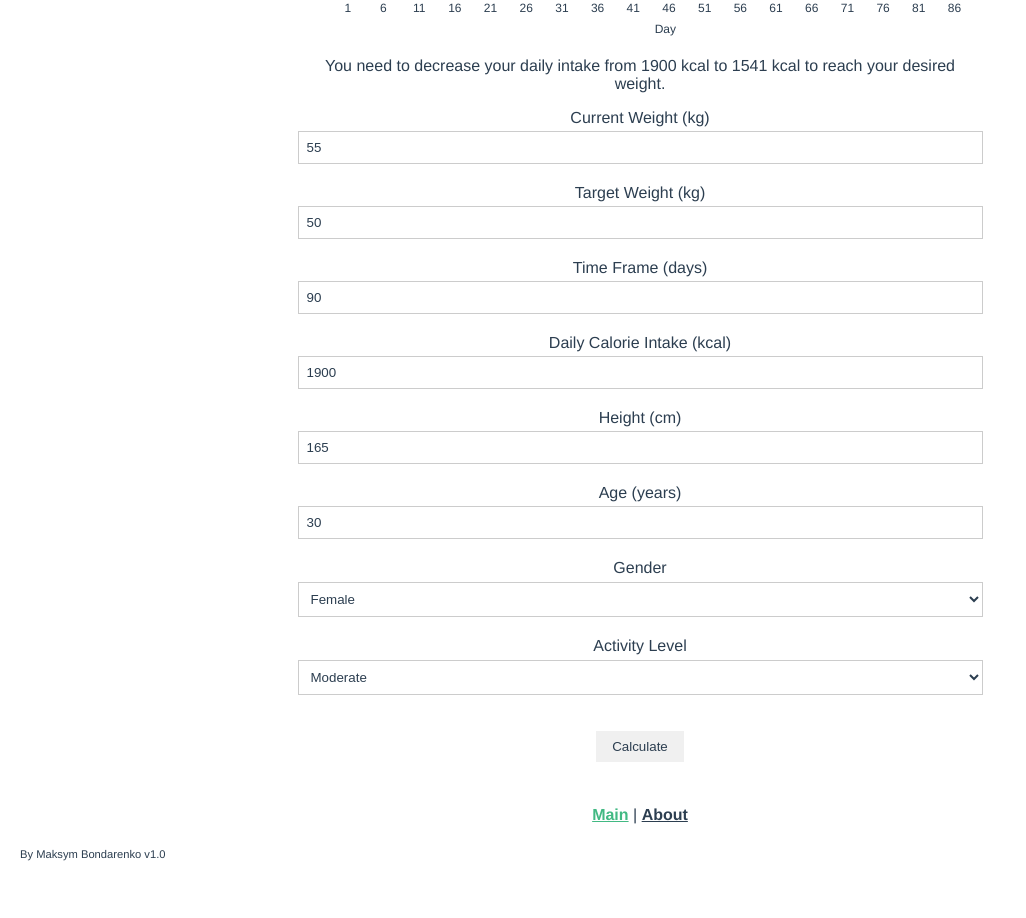
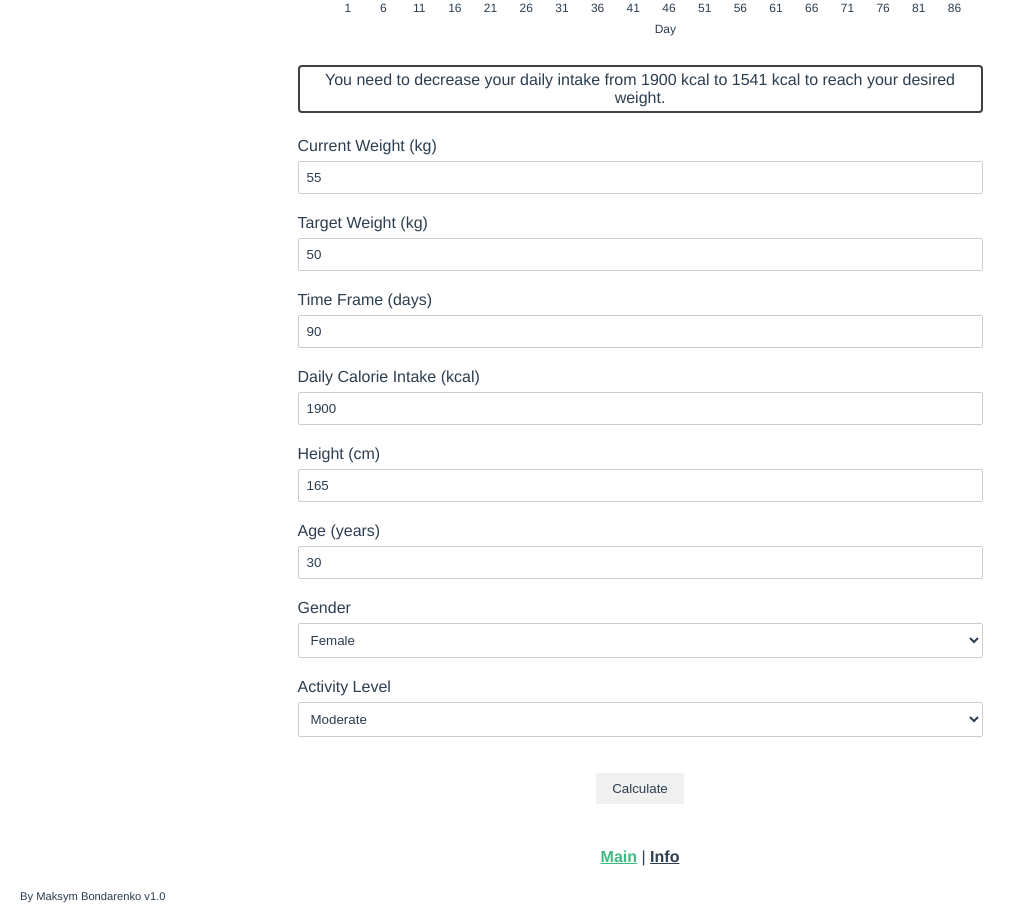
Before and after one commit to TenProtons/weight-prediction-app, a Vue app: page / in a window 1280 px wide. Shown: the part 530-1448 px from the top of the page, without its empty margins (0-1026 px from the left). Before the commit the page ends 1406 px from the top, so only its background shows below. Built offline with nearby package versions, Linux system fonts and the light colour scheme.

Commit message:
style improvments

```diff
--- a/src/App.vue
+++ b/src/App.vue
@@ -15,7 +15,7 @@
     <router-view />
     <nav>
       <router-link to="/">{{ t('main') }}</router-link> |
-      <router-link to="/about">{{ t('about') }}</router-link>
+      <router-link to="/info">{{ t('info') }}</router-link>
     </nav>
     <span class="version">By Maksym Bondarenko v1.0</span>
   </div>
--- a/src/components/InputField.vue
+++ b/src/components/InputField.vue
@@ -99,7 +99,8 @@ export default defineComponent({
   flex-direction: column;
 
   label {
-    margin-bottom: var(--4);
+    margin-bottom: var(--6);
+    text-align: start;
   }
 
   /* Hide spinners in WebKit browsers (Chrome, Safari, Edge, Opera) */
--- a/src/components/SelectField.vue
+++ b/src/components/SelectField.vue
@@ -66,7 +66,8 @@ export default defineComponent({
   flex-direction: column;
 
   label {
-    margin-bottom: 5px;
+    margin-bottom: var(--6);
+    text-align: start;
   }
 }
 </style>
--- a/src/locales/en.json
+++ b/src/locales/en.json
@@ -1,6 +1,6 @@
 {
   "main": "Main",
-  "about": "About",
+  "info": "Info",
   "appTitle": "Weight Prediction App",
   "calculate": "Calculate",
   "currentWeight": "Current Weight",
--- a/src/locales/uk.json
+++ b/src/locales/uk.json
@@ -1,6 +1,6 @@
 {
   "main": "Головна",
-  "about": "Про нас",
+  "info": "Інфо",
   "appTitle": "Додаток для прогнозування ваги",
   "calculate": "Розрахувати",
   "currentWeight": "Поточна вага",
--- a/src/router/index.ts
+++ b/src/router/index.ts
@@ -8,11 +8,11 @@ const routes: Array<RouteRecordRaw> = [
     component: MainView,
   },
   {
-    path: '/about',
-    name: 'about',
-    // this generates a separate chunk (about.[hash].js) for this route
+    path: '/info',
+    name: 'info',
+    // this generates a separate chunk (info.[hash].js) for this route
     // which is lazy-loaded when the route is visited.
-    component: () => import(/* webpackChunkName: "about" */ '../views/AboutView.vue'),
+    component: () => import(/* webpackChunkName: "info" */ '../views/InfoView.vue'),
   },
 ];
 
--- a/src/styles/styles.scss
+++ b/src/styles/styles.scss
@@ -17,12 +17,17 @@
   --chart-grid-color: rgba(0, 0, 0, 0.1);
   --chart-font-color: #2c3e50;
   --chart-tooltip-bg: #ffffff;
+  --calculated-info-border: 2px solid #414141;
   --4: 4px;
+  --6: 6px;
   --8: 8px;
   --12: 12px;
   --16: 16px;
   --20: 20px;
   --24: 24px;
+  --border-radius-2: 2px;
+  --border-radius-4: 4px;
+  --border-radius-8: 8px;
 }
 
 /* Dark mode variables */
@@ -44,6 +49,7 @@
   --chart-grid-color: rgba(255, 255, 255, 0.2);
   --chart-font-color: #ffffff;
   --chart-tooltip-bg: #2c3e50;
+  --calculated-info-border: 2px solid #cacaca;
 }
 
 /* Light mode variables */
@@ -74,6 +80,7 @@ button {
   background-color: var(--button-background);
   color: var(--button-text-color);
   border: none;
+  border-radius: var(--border-radius-2);
   cursor: pointer;
 
   &:focus {
@@ -87,6 +94,7 @@ select {
   background-color: var(--input-background);
   color: var(--input-text-color);
   border: 1px solid #ccc;
+  border-radius: var(--border-radius-2);
 
   &:focus {
     outline: 2px solid var(--active-link-color);
--- a/src/views/AboutView.vue
+++ b/src/views/InfoView.vue
@@ -1,11 +1,11 @@
 <template>
-  <div class="about-view">
-    <h1>This is an about page</h1>
+  <div class="info-view">
+    <h1>Help information will soon be available on this page.</h1>
   </div>
 </template>
 
 <style lang="scss" scoped>
-.about-view {
+.info-view {
   display: flex;
   flex-direction: column;
   flex: 1;
--- a/src/views/MainView.vue
+++ b/src/views/MainView.vue
@@ -3,7 +3,7 @@
     <h1>{{ t('appTitle') }}</h1>
     <div v-if="weightData.length">
       <WeightChart :weight-data="weightData" />
-      <p :key="warningKey" :class="{ warning: isWarning }">{{ hintMessage }}</p>
+      <p :key="warningKey" class="main-view__calculated-info" :class="{ warning: isWarning }">{{ hintMessage }}</p>
     </div>
     <UserInputForm :initial-user-data="userData" @calculate="handleCalculate" />
   </div>
@@ -117,6 +117,13 @@ export default defineComponent({
   max-width: 725px;
   margin: 0 auto;
   padding: var(--20);
+
+  &__calculated-info {
+    margin-block: var(--24);
+    padding: var(--4);
+    border: var(--calculated-info-border);
+    border-radius: var(--border-radius-4);
+  }
 }
 
 .warning {
```
